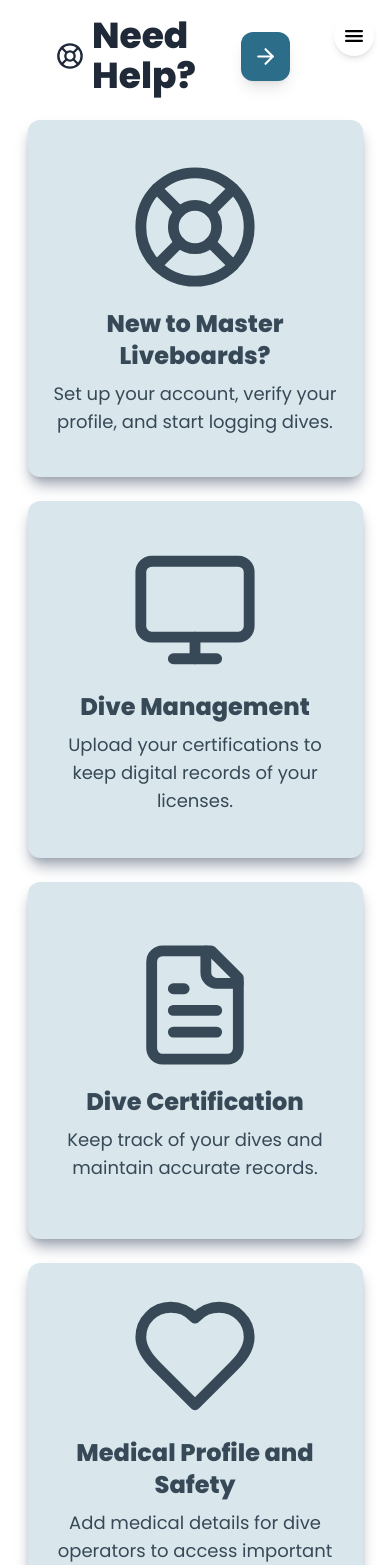
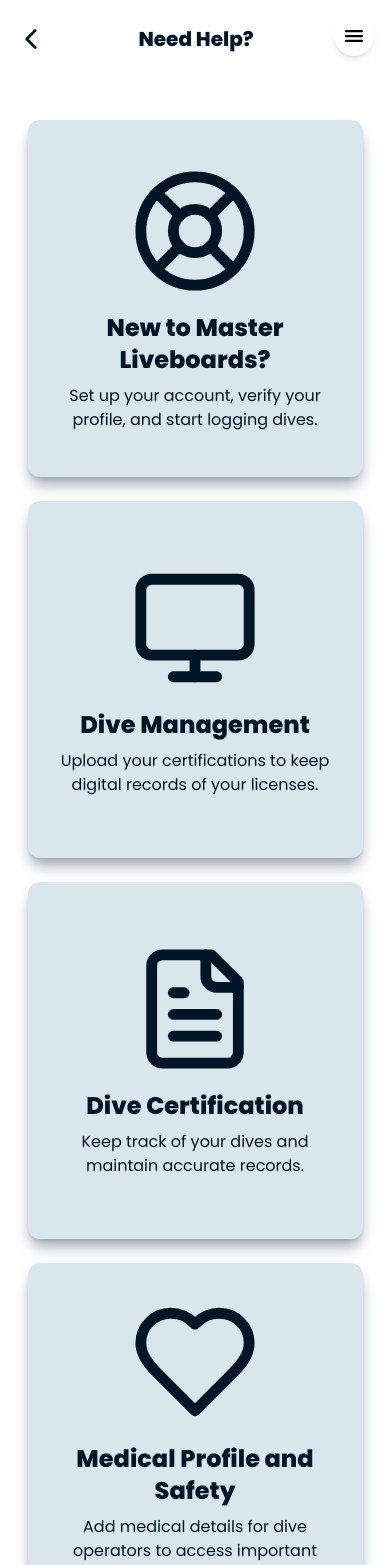
Before and after one commit to roserossssss/dive-site, a Next.js app in the folder diver-application/: page /dashboard/SettingsPage/NeedHelp in a window 390 px wide. Shown: the top 1565 px of the page. Built offline with nearby package versions, Linux system fonts and the light colour scheme.

Commit message:
Modified Settings Page
- changed the back button
- added new svg for app logo w/ name (for light bg)
- adjusted texts styles
- fixed the header/title section of each page
- responsive

```diff
--- a/diver-application/app/dashboard/SettingsPage/About/page.tsx
+++ b/diver-application/app/dashboard/SettingsPage/About/page.tsx
@@ -1,46 +1,51 @@
 "use client";
 
 import { useRouter } from "next/navigation";
-import { HelpCircle, ArrowRight } from "lucide-react";
+import { HelpCircle } from "lucide-react";
+import { IoIosArrowBack } from "react-icons/io";
 
 export default function AboutUsPage() {
   const router = useRouter();
 
   return (
-    <div className="flex h-screen bg-white">
-      {/* Main Content */}
-      <main className="flex-1 p-10 pt-0 relative">
-        {/* Header Section */}
-        <div className="flex justify-between items-center">
-          <h2 className="text-3xl font-bold text-gray-800 flex items-center gap-2">
-            <HelpCircle size={30} /> Learn more about us
-          </h2>
-
-          {/* Leave Button */}
-          <button
+    <div className="flex flex-col md:flex-row">
+      {/* Title Section */}
+      <div className="fixed top-0 left-0 w-full bg-white z-10 p-4 rounded-t-2xl md:pl-80">
+        <div className="flex items-center justify-between md:justify-start">
+          <IoIosArrowBack
+            size={30}
+            className="cursor-pointer mr-3 mt-2 text-[#001526]"
             onClick={() => router.push("/dashboard/SettingsPage")}
-            className="bg-[#2C6D89] hover:bg-[#1E4D62] text-white rounded-xl p-3 shadow-lg transition duration-300 relative right-6"
             title="Go back to Settings"
             aria-label="Go back to Settings"
-          >
-            <ArrowRight size={25} />
-          </button>
+          />
+          <h2 className="text-xl md:text-xl lg:text-2xl font-bold text-[#001526] text-center flex-1 md:flex-none mt-2 mr-10">
+            Learn more about us
+          </h2>
         </div>
+      </div>
 
-        {/* About Us Content */}
-        <div className="mt-10 mx-auto  p-15 bg-[#D9E7EC] text-black rounded-2xl shadow-lg border-2 lg:w-[870px] lg:h-[650px] flex flex-col items-center justify-center">
+      {/* Main Content */}
+      <main className="flex-1 mt-16 mx-auto p-4 flex justify-center items-center">
+        <div className="mt-6 mx-auto p-6 bg-[#D9E7EC] text-[#001526] rounded-2xl shadow-lg border-2 lg:w-[870px] lg:h-[650px] flex flex-col items-center justify-center">
           {/* Logo */}
-          <div className="lg:w-[270px] lg:h-[270px]  flex justify-center lg:-mt-20 mt-10 m-12">
-            <img src="/masterliveboards.svg" alt="Master LiveBoards Logo" className="object-contain" />
+          <div className="w-[200px] h-[200px] lg:w-[300px] lg:h-[300px] flex justify-center mb-1 lg:mb-2">
+            <img src="/images/dive_light_logo_name.svg" alt="Master LiveBoards Logo" className="object-contain" />
           </div>
 
-          <div className="text-center mt-10 px-8">
-            <p className="text-lg text-gray-800">
-              Master Liveboards is your ultimate companion for logging, managing, and enhancing your diving experiences.
-              Whether you're a beginner or a seasoned diver, our platform provides the tools you need to track dives, manage
-              certifications, and ensure safety—all in one place.
-            </p>
-            <p className="text-2xl text-[#001526] mt-20 font-bold">Dive Deeper, Dive Smarter with Master LiveBoards!</p>
+          <div className="text-center mt-1 lg:mt-2 px-4 lg:px-8">
+            <div className="mb-1 lg:mb-2">
+              <p className="text-base lg:text-lg text-[#001526]">
+                Master Liveboards is your ultimate companion for logging, managing, and enhancing your diving experiences.
+                Whether you're a beginner or a seasoned diver, our platform provides the tools you need to track dives, manage
+                certifications, and ensure safety—all in one place.
+              </p>
+            </div>
+            <div className="text-center mb-4 mt-5 lg:mt-8 px-4 lg:px-8">
+              <p className="text-xl lg:text-2xl text-[#001526] font-bold">
+                Dive Deeper, Dive Smarter with Master LiveBoards!
+              </p>
+            </div>
           </div>
         </div>
       </main>
--- a/diver-application/app/dashboard/SettingsPage/NeedHelp/page.tsx
+++ b/diver-application/app/dashboard/SettingsPage/NeedHelp/page.tsx
@@ -1,52 +1,69 @@
 "use client";
 
 import { useRouter } from "next/navigation";
-import { LifeBuoy, Monitor, FileText, Heart, RefreshCcw, Mail,  ArrowRight } from "lucide-react";
+import { LifeBuoy, Monitor, FileText, Heart, RefreshCcw, Mail } from "lucide-react";
+import { IoIosArrowBack } from "react-icons/io";
 
 export default function HelpPage() {
   const router = useRouter();
 
   return (
-    <div className="flex h-screen bg-white relative">
+    <div className="flex flex-col md:flex-row">
+      {/* Title Section */}
+      <div className="fixed top-0 left-0 w-full bg-white z-10 p-4 rounded-t-2xl md:pl-80">
+        <div className="flex items-center justify-between md:justify-start">
+          <IoIosArrowBack
+            size={30}
+            className="cursor-pointer mr-3 mt-2 text-[#001526]"
+            onClick={() => router.push("/dashboard/SettingsPage")}
+            title="Go back to Settings"
+            aria-label="Go back to Settings"
+          />
+          <h2 className="text-xl md:text-xl lg:text-2xl font-bold text-[#001526] text-center flex-1 md:flex-none mt-2 mr-10">
+            Need Help?
+          </h2>
+        </div>
+      </div>
 
-     {/* Main Content */}
-     <main className="flex-1 p-10 pt-0 relative">
-        {/* Header Section */}
-        <div className="flex justify-between items-center">
-          <h2 className="text-4xl font-bold text-gray-800 flex items-center gap-2">
-            <LifeBuoy size={30} /> Need Help?
-          </h2>
-
-          {/* Leave Button */}
-          <button
-          onClick={() => router.push("/dashboard/SettingsPage")}
-          className="bg-[#2C6D89] hover:bg-[#1E4D62] text-white rounded-xl p-3 shadow-lg transition duration-300 relative right-11"
-          title="Go back to Settings"
-          aria-label="Go back to Settings"
-          >
-            <ArrowRight size={25} />
-            </button>
-            </div>
-
+      {/* Main Content */}
+      <main className="flex-1 mt-16 mx-auto p-4">
         {/* Help Cards */}
         <div className="mt-6 grid grid-cols-1 gap-6 lg:grid-cols-3 justify-items-center">
-          <HelpCard icon={<LifeBuoy size={130} />} title="New to Master Liveboards?"
-            description="Set up your account, verify your profile, and start logging dives." />
+          <HelpCard
+            icon={<LifeBuoy size={130} className="text-[#001526]" />}
+            title="New to Master Liveboards?"
+            description="Set up your account, verify your profile, and start logging dives."
+          />
 
-          <HelpCard icon={<Monitor size={130} />} title="Dive Management"
-            description="Upload your certifications to keep digital records of your licenses." />
+          <HelpCard
+            icon={<Monitor size={130} className="text-[#001526]" />}
+            title="Dive Management"
+            description="Upload your certifications to keep digital records of your licenses."
+          />
 
-          <HelpCard icon={<FileText size={130} />} title="Dive Certification"
-            description="Keep track of your dives and maintain accurate records." />
+          <HelpCard
+            icon={<FileText size={130} className="text-[#001526]" />}
+            title="Dive Certification"
+            description="Keep track of your dives and maintain accurate records."
+          />
 
-          <HelpCard icon={<Heart size={130} />} title="Medical Profile and Safety"
-            description="Add medical details for dive operators to access important health information." />
+          <HelpCard
+            icon={<Heart size={130} className="text-[#001526]" />}
+            title="Medical Profile and Safety"
+            description="Add medical details for dive operators to access important health information."
+          />
 
-          <HelpCard icon={<RefreshCcw size={130} />} title="Troubleshooting & FAQs"
-            description="Reset your password and recover your account if needed." />
+          <HelpCard
+            icon={<RefreshCcw size={130} className="text-[#001526]" />}
+            title="Troubleshooting & FAQs"
+            description="Reset your password and recover your account if needed."
+          />
 
-          <HelpCard icon={<Mail size={130} />} title="Contact Support"
-            description="For further assistance, reach support at: masterliveboards@gmail.com" />
+          <HelpCard
+            icon={<Mail size={130} className="text-[#001526]" />}
+            title="Contact Support"
+            description="For further assistance, reach support at: masterliveboards@gmail.com"
+          />
         </div>
       </main>
     </div>
@@ -57,9 +74,9 @@ export default function HelpPage() {
 function HelpCard({ icon, title, description }: { icon: React.ReactNode; title: string; description: string }) {
   return (
     <div className="bg-[#D9E7EC] p-6 rounded-xl shadow-lg shadow-gray-400 text-center flex flex-col items-center justify-center w-[335px] h-[357px]">
-      <div className="text-[#374957] text-[120px] flex justify-center">{icon}</div>
-      <h3 className="mt-4 text-2xl font-bold text-[#374957]">{title}</h3>
-      <p className=" mt-2 text-lg text-[#374957]">{description}</p>
+      <div className="text-[#001526] text-[120px] flex justify-center">{icon}</div>
+      <h3 className="mt-4 text-2xl font-bold text-[#001526]">{title}</h3>
+      <p className="mt-2 text-base text-[#001526]">{description}</p>
     </div>
   );
 }
```
Also changed, not shown: diver-application/app/dashboard/SettingsPage/page.tsx (+20 -17 lines), diver-application/public/images/dive_light_logo_name.svg (added).
